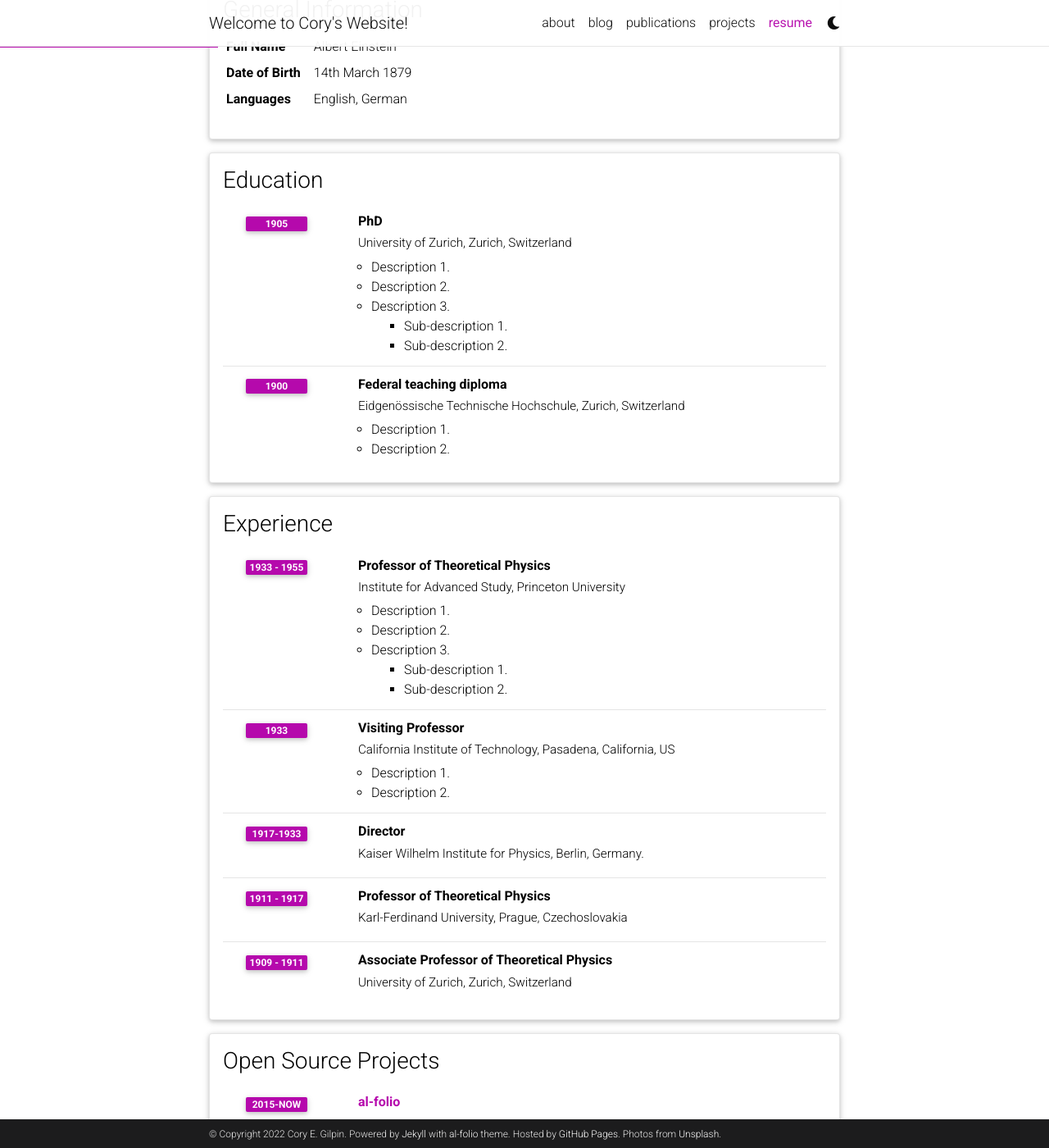
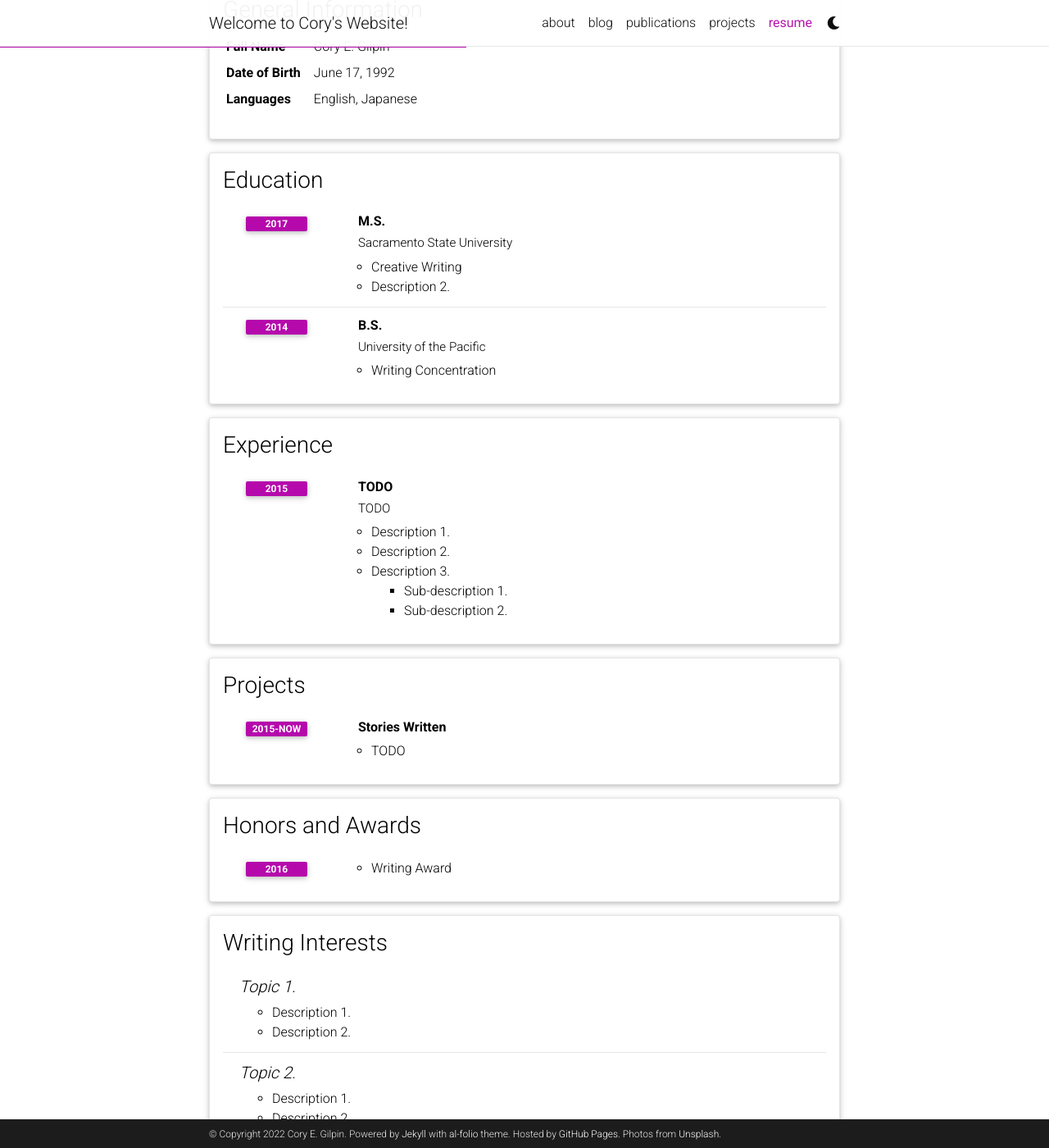
Before and after one commit to lgilpin/cegilpin, a Jekyll site: the page built from _pages/cv.md, in a window 1280 px wide and 1400 px high, scrolled down 207 px. Shown: the whole window at 82% size. Built offline with Jekyll 4.4.1, drawn with Linux system fonts in a browser that asks for light colours; comment, search, counter and statistics services are not loaded; a style sheet for code colours, icons or effects is not loaded; some of the changed text lies outside the part shown.

Commit message:
Adding temp CV

```diff
--- a/_data/cv.yml
+++ b/_data/cv.yml
@@ -2,18 +2,32 @@
   type: map
   contents:
     - name: Full Name
-      value: Albert Einstein
+      value: Cory E. Gilpin
     - name: Date of Birth
-      value: 14th March 1879
+      value: June 17, 1992
     - name: Languages
-      value: English, German
+      value: English, Japanese
 
 - title: Education
   type: time_table
   contents:
-    - title: PhD
-      institution: University of Zurich, Zurich, Switzerland
-      year: 1905
+    - title: M.S.
+      institution: Sacramento State University
+      year: 2017
+      description:
+        - Creative Writing
+        - Description 2.
+    - title: B.S.
+      institution: University of the Pacific
+      year: 2014
+      description:
+        - Writing Concentration
+- title: Experience
+  type: time_table
+  contents:
+    - title: TODO
+      institution: TODO
+      year: 2015
       description:
         - Description 1.
         - Description 2.
@@ -21,65 +35,22 @@
           contents:
             - Sub-description 1.
             - Sub-description 2.
-    - title: Federal teaching diploma
-      institution: Eidgenössische Technische Hochschule, Zurich, Switzerland
-      year: 1900
-      description:
-        - Description 1.
-        - Description 2.
 
-- title: Experience
+- title: Projects
   type: time_table
   contents:
-    - title: Professor of Theoretical Physics
-      institution: Institute for Advanced Study, Princeton University
-      year: 1933 - 1955
-      description:
-        - Description 1.
-        - Description 2.
-        - title: Description 3.
-          contents:
-            - Sub-description 1.
-            - Sub-description 2.
-    - title: Visiting Professor
-      institution: California Institute of Technology, Pasadena, California, US
-      year: 1933
-      description:
-        - Description 1.
-        - Description 2.
-
-    - title: Director
-      institution: Kaiser Wilhelm Institute for Physics, Berlin, Germany.
-      year: 1917-1933
-
-    - title: Professor of Theoretical Physics
-      institution: Karl-Ferdinand University, Prague, Czechoslovakia
-      year: 1911 - 1917
-      description:
-
-    - title: Associate Professor of Theoretical Physics
-      institution: University of Zurich, Zurich, Switzerland
-      year: 1909 - 1911
-
-- title: Open Source Projects
-  type: time_table
-  contents:
-    - title: <a href="https://github.com/alshedivat/al-folio">al-folio</a>
+    - title: Stories Written
       year: 2015-now
-      description: A beautiful, simple, clean, and responsive Jekyll theme for academics.
+      description: TODO
 
 - title: Honors and Awards
   type: time_table
   contents:
-    - year: 1921
+    - year: 2016
       items:
-        - Nobel Prize in Physics
-        - Matteucci Medal
-    - year: 2029
-      items:
-        - Max Planck Medal
+        - Writing Award
 
-- title: Academic Interests
+- title: Writing Interests
   type: nested_list
   contents:
     - title: Topic 1.
@@ -94,4 +65,4 @@
 - title: Other Interests
   type: list
   contents:
-    - <u>Hobbies:</u> Hobby 1, Hobby 2, etc.
+    - <u>Hobbies:</u> Gaming
```
